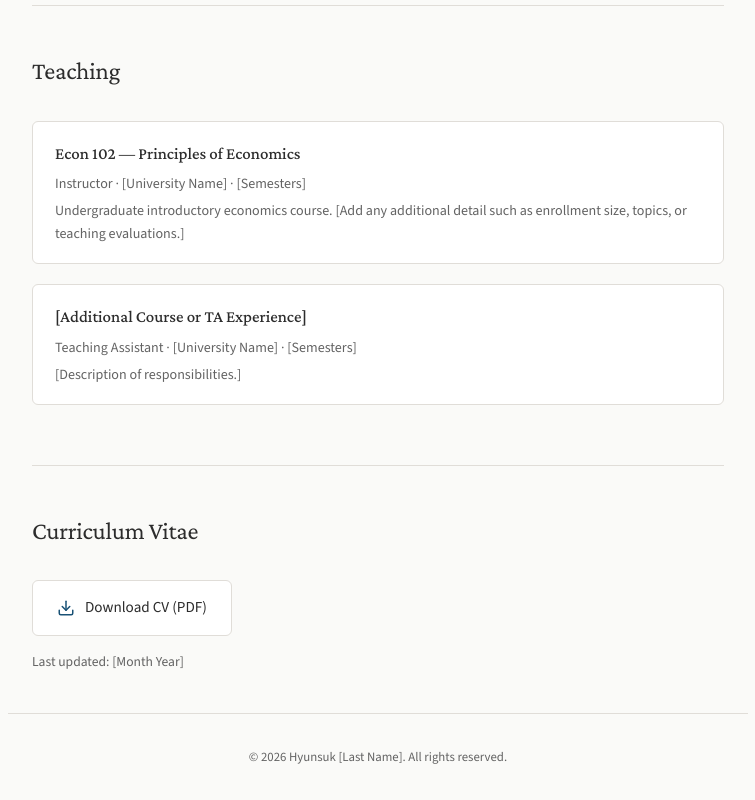
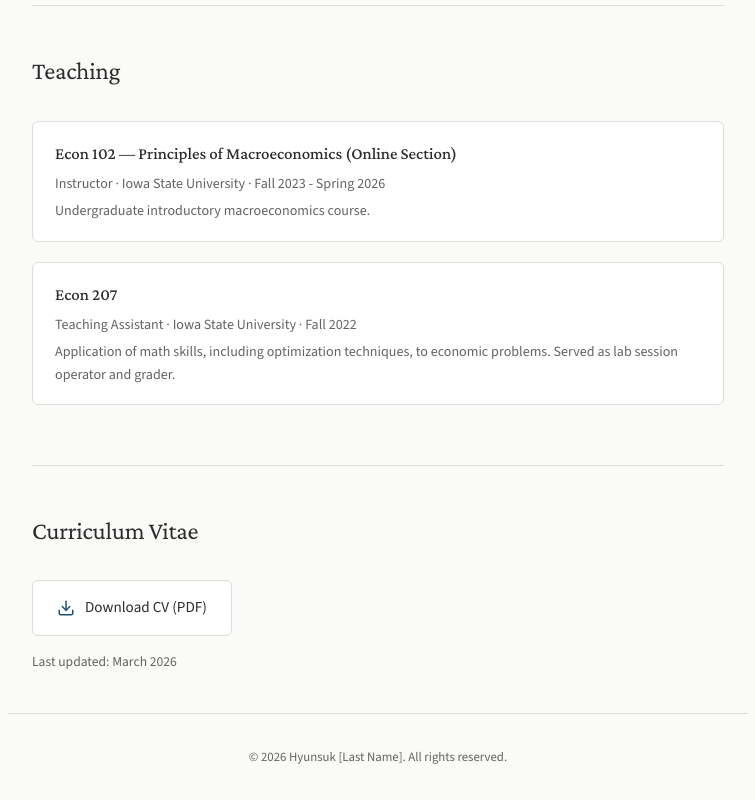
Before and after one commit to hyunsukoh-econ/hyunsukoh-econ.github.io, a plain HTML site: page index.html in a window 1280 px wide. Shown: the part 1119-1919 px from the top of the page, without its empty margins (262-1017 px from the left). Drawn offline with nearby package versions, Linux system fonts and the light colour scheme.

Commit message:
Update index.html

```diff
--- a/index.html
+++ b/index.html
@@ -514,18 +514,19 @@
     <h2 class="section-title">Teaching</h2>
 
     <div class="teaching-item">
-      <h3>Econ 102 — Principles of Economics</h3>
-      <p class="teaching-role">Instructor · [University Name] · [Semesters]</p>
+      <h3>Econ 102 — Principles of Macroeconomics (Online Section) </h3>
+      <p class="teaching-role">Instructor · Iowa State University · Fall 2023 - Spring 2026 </p>
       <p class="teaching-desc">
-        Undergraduate introductory economics course. [Add any additional detail such as enrollment size, topics, or teaching evaluations.]
+        Undergraduate introductory macroeconomics course.
       </p>
     </div>
 
     <div class="teaching-item">
-      <h3>[Additional Course or TA Experience]</h3>
-      <p class="teaching-role">Teaching Assistant · [University Name] · [Semesters]</p>
+      <h3>Econ 207 </h3>
+      <p class="teaching-role">Teaching Assistant · Iowa State University · Fall 2022 </p>
       <p class="teaching-desc">
-        [Description of responsibilities.]
+        Application of math skills, including optimization techniques, to economic problems.
+        Served as lab session operator and grader.
       </p>
     </div>
   </section>
@@ -538,7 +539,7 @@
       Download CV (PDF)
     </a>
     <p style="margin-top: 14px; font-size: 0.85rem; color: var(--color-text-secondary);">
-      Last updated: [Month Year]
+      Last updated: March 2026
     </p>
   </section>
 
```
